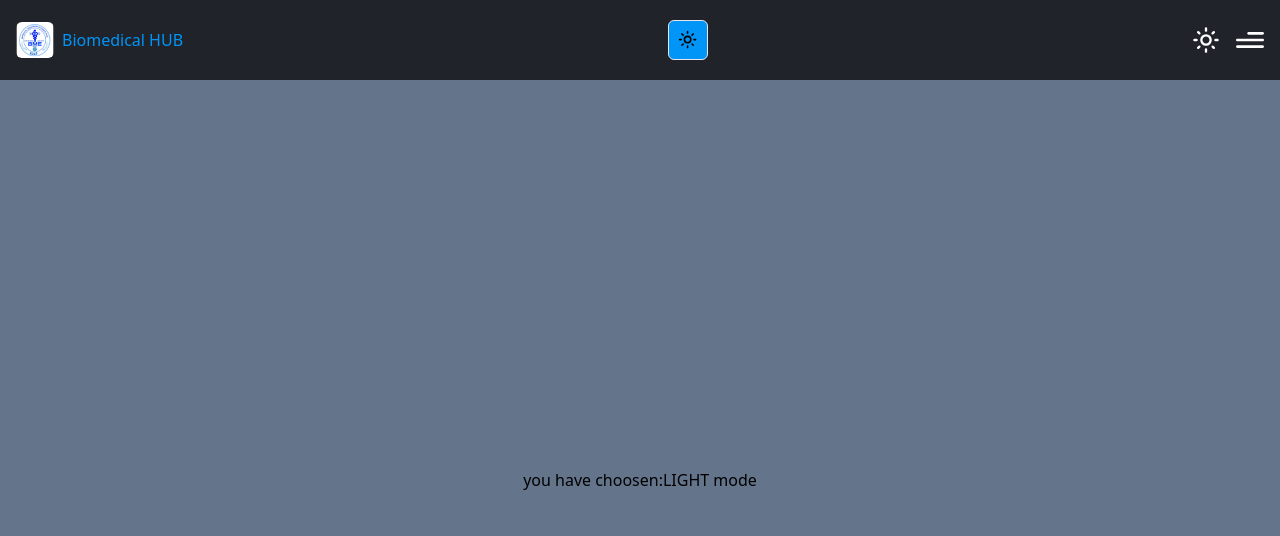
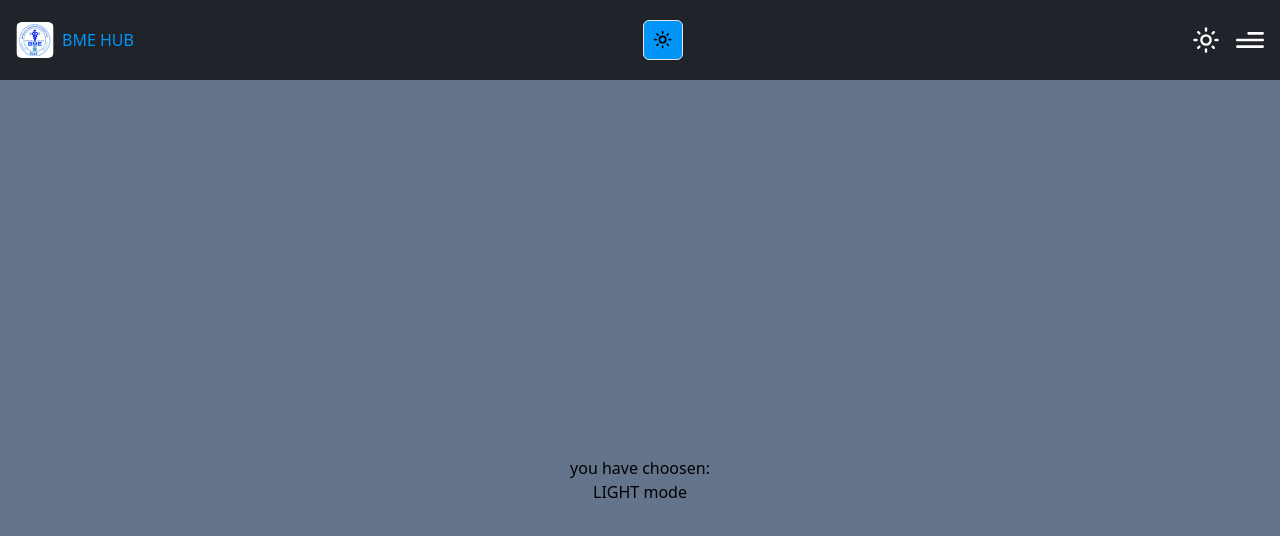
Before and after one commit to Jackson-zablon15/BME-HUB, a Next.js app: page / in a window 1280 px wide. Shown: the top 536 px of the page. Built offline with nearby package versions, Linux system fonts and the light colour scheme.

Commit message:
light and dark mode

```diff
--- a/components/Sidebar.tsx
+++ b/components/Sidebar.tsx
@@ -5,7 +5,7 @@ import React from 'react'
 const Sidebar = () => {
   const {theme} = useTheme()
   return (
-    <div className='flex items-center justify-center fixed w-full h-full bg-slate-500 top-[10vh] dark:bg-slate-900 transition-all duration-1000'>
+    <div className='flex flex-col items-center justify-center fixed w-full h-full bg-slate-500 top-[10vh] dark:bg-slate-900 transition-all duration-1000'>
       <h3>you have choosen:</h3>
        <h1> {theme === 'dark' ? 'DARK mode': 'LIGHT mode' } </h1>
     </div>
--- a/components/Topnav.tsx
+++ b/components/Topnav.tsx
@@ -32,7 +32,7 @@ const Topnav = () => {
             className="mr-2 rounded-md"
           />
           <h3 className=" dark:text-white text-blue">
-            Biomedical HUB
+            BME HUB
           </h3>
         </div>
 
```
